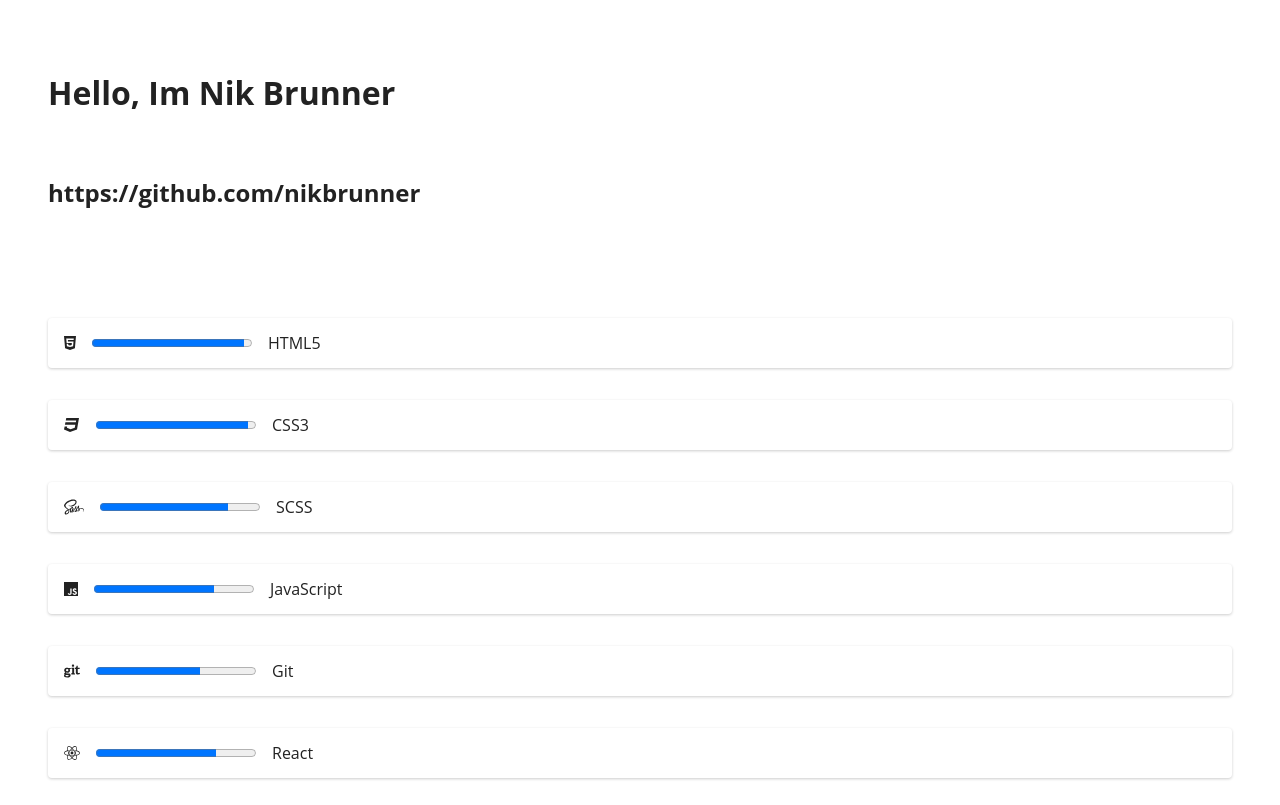
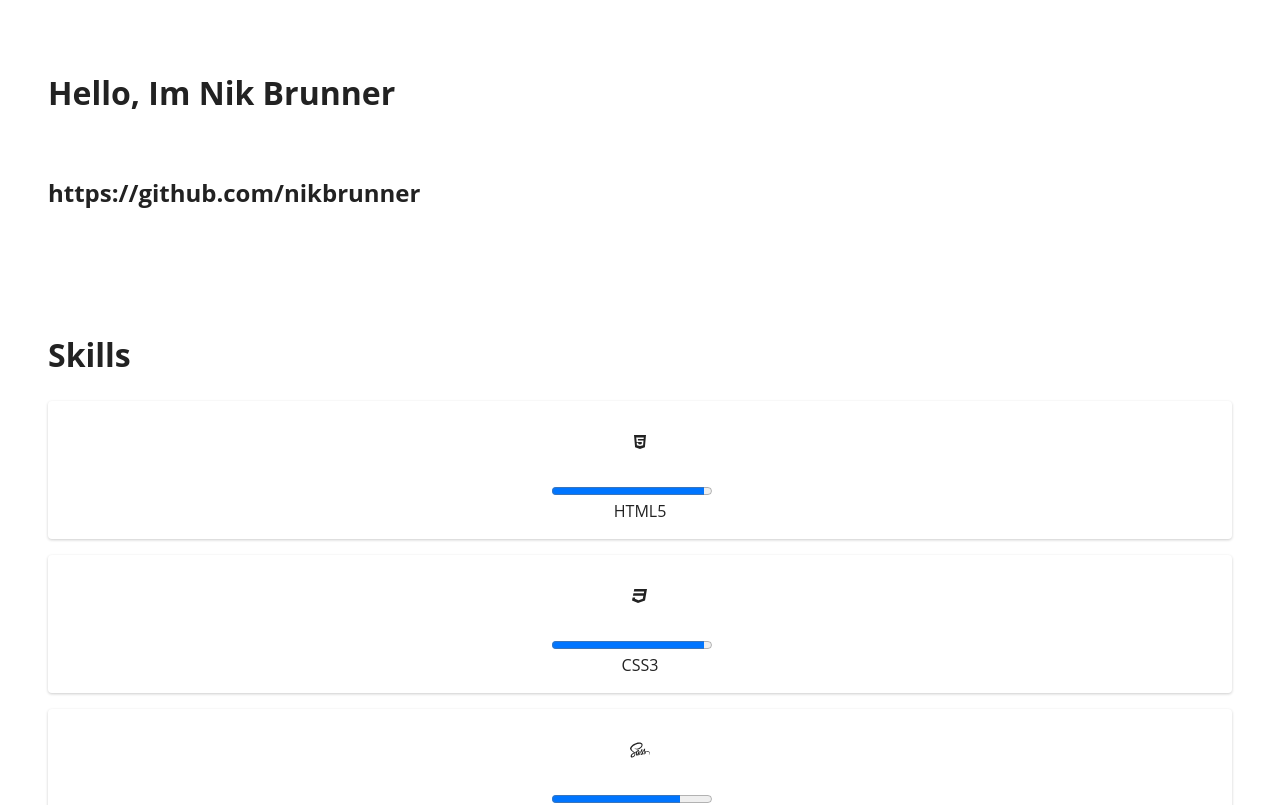
Before and after one commit to nikbrunner/nibru.dev, a Next.js app: page / in a window 1280 px wide. Shown: the top 805 px of the page. Built offline with nearby package versions, Linux system fonts and the light colour scheme.

Commit message:
Some improvements

```diff
--- a/pages/index.tsx
+++ b/pages/index.tsx
@@ -7,6 +7,7 @@ import Skill from '../components/Skill';
 import Experience from '../components/Experience';
 
 import { Experience as ExperienceType } from '../types/Experience';
+import { Skill as SkillType } from '../types/Skill';
 
 import personalData from '../data/personalData';
 import skills from '../data/skills';
@@ -15,13 +16,14 @@ import experiences from '../data/experiences';
 import React from 'react';
 
 const Home = () => (
-  <Main classNames={['Home']}>
+  <>
     <Head>
       <title>nibru.dev</title>
 
       <link rel='icon' href='/favicon.ico' />
     </Head>
 
+    <Main classNames={['Home']}>
       <Section classNames={['Home__personalData']}>
         <Row cols={RowCols.twoCols}>
           <h1>
@@ -33,8 +35,12 @@ const Home = () => (
       </Section>
 
       <Section classNames={['Home__skills']}>
+        <Row>
+          <h1>Skills</h1>
+        </Row>
+
         <Row cols={RowCols.fourCols}>
-        {skills.map(({ title, level, lib, icon }) => (
+          {skills.map(({ title, level, lib, icon }: SkillType) => (
             <Skill
               key={title}
               title={title}
@@ -47,6 +53,10 @@ const Home = () => (
       </Section>
 
       <Section classNames={['Home__experiences']}>
+        <Row>
+          <h1>Experiences</h1>
+        </Row>
+
         <Row cols={RowCols.fourCols}>
           {experiences.map(
             (
@@ -66,6 +76,7 @@ const Home = () => (
         </Row>
       </Section>
     </Main>
+  </>
 );
 
 export default Home;
--- a/scss/components/_Skill.scss
+++ b/scss/components/_Skill.scss
@@ -1,17 +1,14 @@
 // TODO Style Experience component
 .Skill {
-  @include flex(row nowrap, flex-start, center, center);
+  @include flex(column nowrap, flex-start, center, center);
   @include shadowAndEffect();
 
-  height: 50px;
-  padding: $space-s $space-m;
-  margin: $space-s 0;
+  padding: $space-m;
   border-radius: $border-radius;
 
   svg {
-    height: 100%;
-    width: 20px;
-    margin-right: $space-m;
+    height: 50px;
+    margin-bottom: $space-m;
   }
 
   progress {
--- a/scss/variables/_mixins.scss
+++ b/scss/variables/_mixins.scss
@@ -47,6 +47,7 @@
 
   @include on-event() {
     transition: 0.25s all ease-in-out;
+    background-color: $light-grey;
     transform: translateY(-3px);
     box-shadow: 0 2px 6px rgba($color: #000000, $alpha: 0.2);
   }
```
Lines whose indentation alone changed are shown as unchanged.
